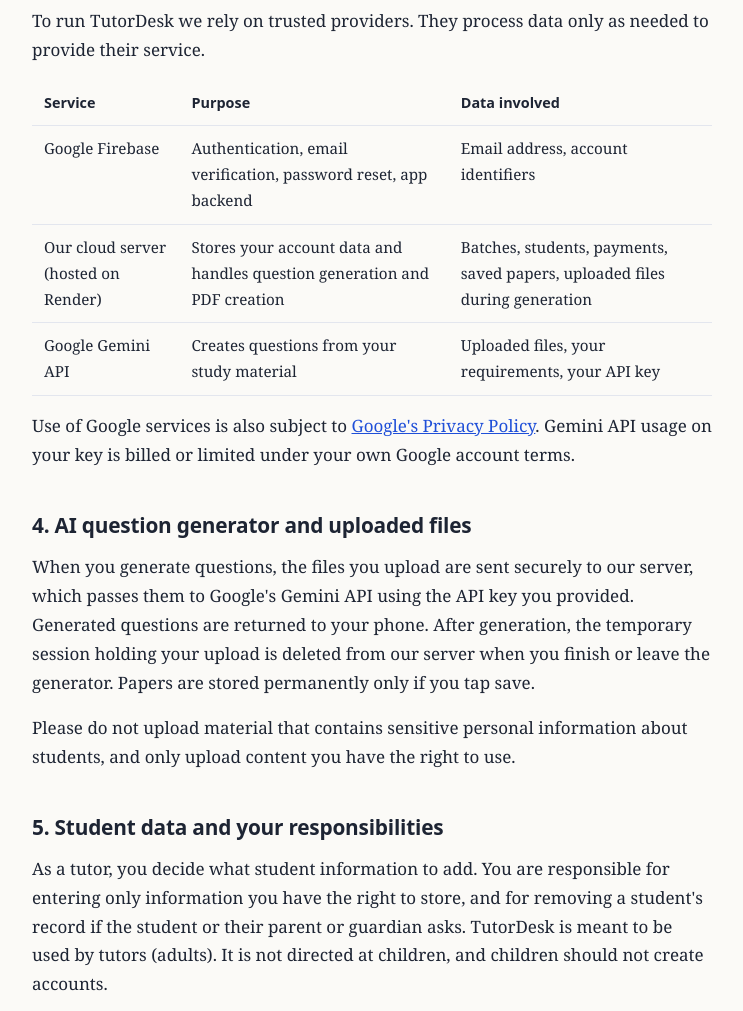
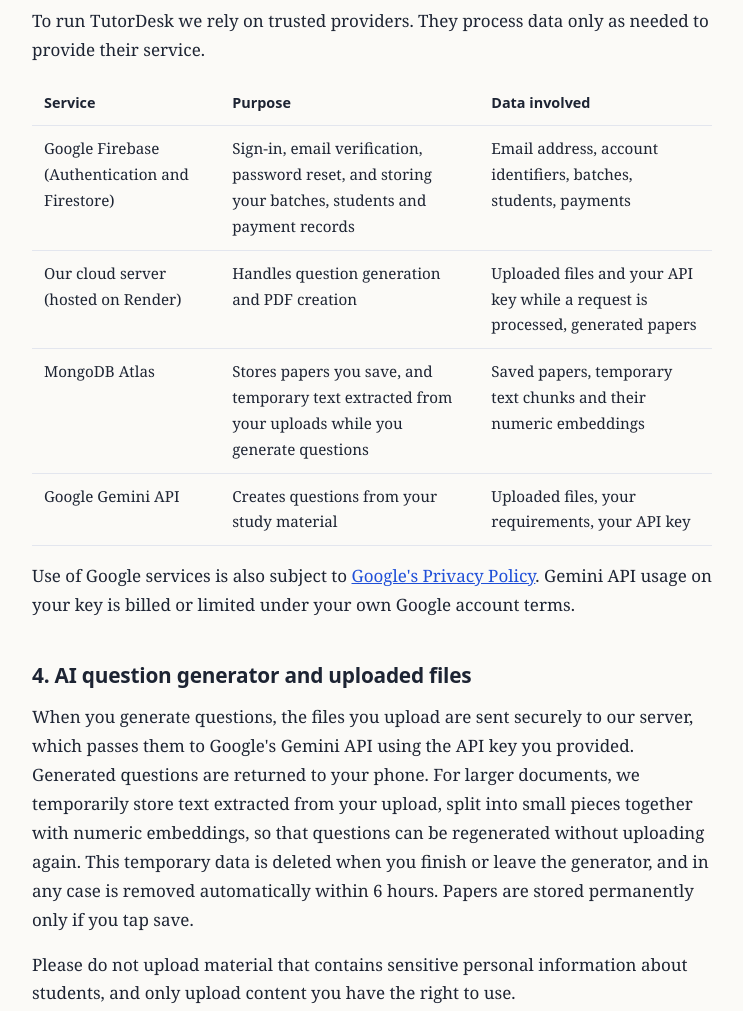
Before and after one commit to Mitul0000/Tuition-backend, a website: page Privacy-policy/index.html in a window 1280 px wide. Shown: the part 1711-2722 px from the top of the page, without its empty margins (268-1011 px from the left). Drawn offline with Linux system fonts and the light colour scheme.

Commit message:
Updated privacy policy

```diff
--- a/Privacy-policy/index.html
+++ b/Privacy-policy/index.html
@@ -139,14 +139,19 @@
       </thead>
       <tbody>
         <tr>
-          <td>Google Firebase</td>
-          <td>Authentication, email verification, password reset, app backend</td>
-          <td>Email address, account identifiers</td>
+          <td>Google Firebase (Authentication and Firestore)</td>
+          <td>Sign-in, email verification, password reset, and storing your batches, students and payment records</td>
+          <td>Email address, account identifiers, batches, students, payments</td>
         </tr>
         <tr>
           <td>Our cloud server (hosted on Render)</td>
-          <td>Stores your account data and handles question generation and PDF creation</td>
-          <td>Batches, students, payments, saved papers, uploaded files during generation</td>
+          <td>Handles question generation and PDF creation</td>
+          <td>Uploaded files and your API key while a request is processed, generated papers</td>
+        </tr>
+        <tr>
+          <td>MongoDB Atlas</td>
+          <td>Stores papers you save, and temporary text extracted from your uploads while you generate questions</td>
+          <td>Saved papers, temporary text chunks and their numeric embeddings</td>
         </tr>
         <tr>
           <td>Google Gemini API</td>
@@ -159,7 +164,7 @@
   <p>Use of Google services is also subject to <a href="https://policies.google.com/privacy" target="_blank" rel="noopener noreferrer">Google's Privacy Policy</a>. Gemini API usage on your key is billed or limited under your own Google account terms.</p>
 
   <h2>4. AI question generator and uploaded files</h2>
-  <p>When you generate questions, the files you upload are sent securely to our server, which passes them to Google's Gemini API using the API key you provided. Generated questions are returned to your phone. After generation, the temporary session holding your upload is deleted from our server when you finish or leave the generator. Papers are stored permanently only if you tap save.</p>
+  <p>When you generate questions, the files you upload are sent securely to our server, which passes them to Google's Gemini API using the API key you provided. Generated questions are returned to your phone. For larger documents, we temporarily store text extracted from your upload, split into small pieces together with numeric embeddings, so that questions can be regenerated without uploading again. This temporary data is deleted when you finish or leave the generator, and in any case is removed automatically within 6 hours. Papers are stored permanently only if you tap save.</p>
   <p>Please do not upload material that contains sensitive personal information about students, and only upload content you have the right to use.</p>
 
   <h2>5. Student data and your responsibilities</h2>
```
